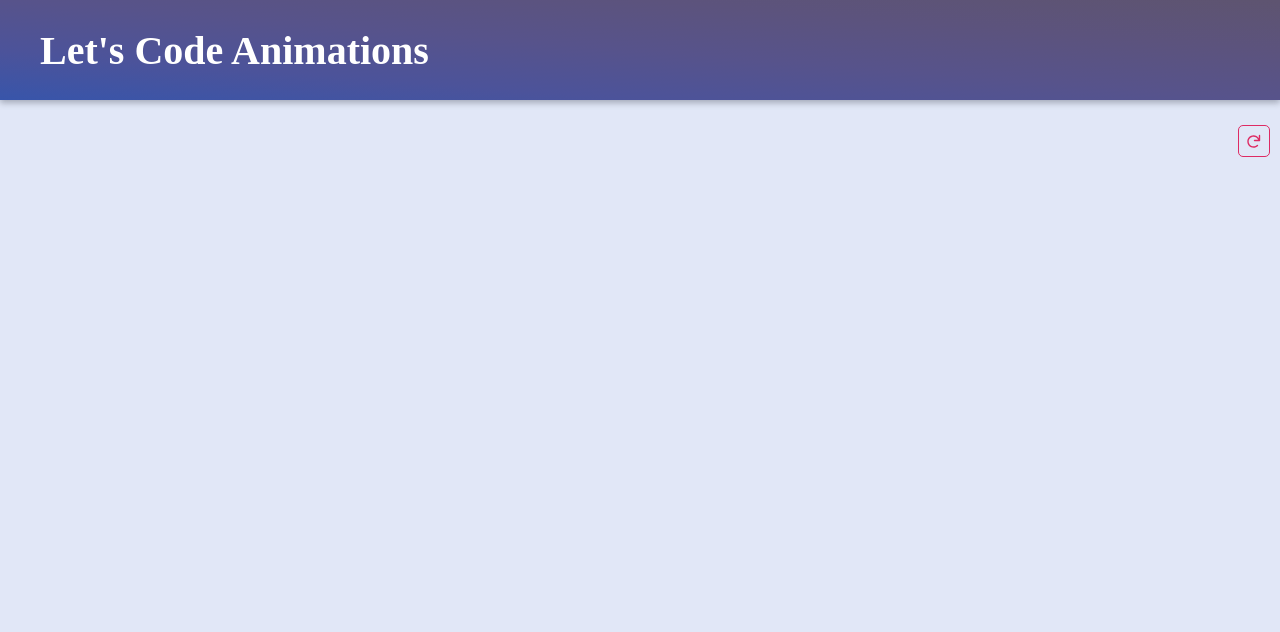
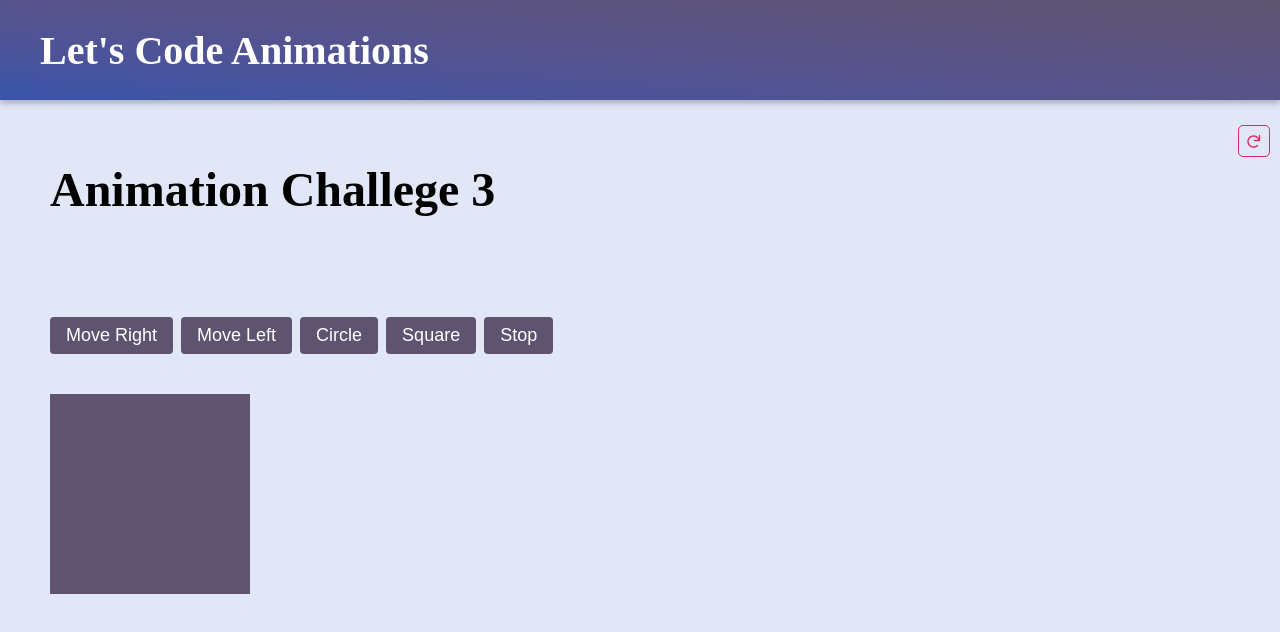
Before and after one commit to smilegupta/animation-made-easy, a React (Create React App) app in the folder animations-in-react/: page /example-5 in a window 1280 px wide. Shown: the top 632 px of the page. Built offline with nearby package versions, Linux system fonts and the light colour scheme.

Commit message:
feat: added animation 5

```diff
--- a/animations-in-react/src/App.js
+++ b/animations-in-react/src/App.js
@@ -7,6 +7,7 @@ import Example1 from "pages/example1";
 import Example2 from "pages/example2";
 import Example3 from "pages/example3";
 import Example4 from "pages/example4";
+import Example5 from "pages/example5";
 import Example6 from "pages/example6";
 import Example7 from "pages/example7";
 import Example8 from "pages/example8";
@@ -27,6 +28,7 @@ function App() {
           <Route path="/example-2" element={<Example2 />} />
           <Route path="/example-3" element={<Example3 />} />
           <Route path="/example-4" element={<Example4 />} />
+          <Route path="/example-5" element={<Example5 />} />
           <Route path="/example-6" element={<Example6 />} />
           <Route path="example-7" element={<Example7 />} />
           <Route path="/example-8" element={<Example8 />} />
--- a/animations-in-react/src/pages/example10/index.jsx
+++ b/animations-in-react/src/pages/example10/index.jsx
@@ -16,6 +16,7 @@ const Example10 = () => {
             onClick={() => {
               setCurrent(current - 1);
             }}
+            className="btn btn-solid-secondary"
           >
             Prev
           </motion.button>
@@ -24,6 +25,7 @@ const Example10 = () => {
             onClick={() => {
               setCurrent(current + 1);
             }}
+            className="btn btn-solid-secondary"
           >
             Next
           </motion.button>
--- a/animations-in-react/src/pages/example10/styles.css
+++ b/animations-in-react/src/pages/example10/styles.css
@@ -14,19 +14,6 @@
   gap: 20px;
 }
 
-button {
-  -webkit-appearance: button;
-  background: var(--secondary-color);
-  color: white;
-  border: none;
-  padding: 14px 28px;
-  border-radius: 20px;
-  font-size: 18px;
-  font-weight: 700;
-  cursor: pointer;
-  width: 150px;
-}
-
 .example10-box {
   width: 300px;
   height: 300px;
--- /dev/null
+++ b/animations-in-react/src/pages/example5/index.jsx
@@ -0,0 +1,81 @@
+import React, { Fragment, useState } from "react";
+import { motion, useAnimation } from "framer-motion";
+
+import "pages/example5/styles.css";
+
+const Example5 = () => {
+  const control = useAnimation();
+
+  return (
+    <Fragment>
+      <h1 className="page-title">Animation Challege 3</h1>
+      <div className="example5-wrapper">
+        <div className="mb-5 pb-5">
+          <button
+            onClick={() => {
+              control.start({
+                x: 800,
+                transition: {
+                  duration: 2,
+                },
+              });
+            }}
+            className="btn btn-solid-secondary mr-2"
+          >
+            Move Right
+          </button>
+          <button
+            className="btn btn-solid-secondary mr-2"
+            onClick={() => {
+              control.start({
+                x: 0,
+                transition: {
+                  duration: 2,
+                },
+              });
+            }}
+          >
+            Move Left
+          </button>
+          <button
+            className="btn btn-solid-secondary mr-2"
+            onClick={() => {
+              control.start({
+                borderRadius: "50%",
+                transition: {
+                  duration: 1,
+                },
+              });
+            }}
+          >
+            Circle
+          </button>
+          <button
+            onClick={() => {
+              control.start({
+                borderRadius: 0,
+                transition: {
+                  duration: 1,
+                },
+              });
+            }}
+            className="btn btn-solid-secondary mr-2"
+          >
+            Square
+          </button>
+          <button
+            onClick={() => {
+              control.stop();
+            }}
+            className="btn btn-solid-secondary mr-2"
+          >
+            Stop
+          </button>
+        </div>
+        <motion.div className="example5-box" animate={control} />
+      </div>
+    </Fragment>
+  );
+};
+
+export default Example5;
--- /dev/null
+++ b/animations-in-react/src/pages/example5/styles.css
@@ -0,0 +1,15 @@
+.example5-wrapper {
+  display: flex;
+  flex-direction: column;
+  justify-content: left;
+  margin-top: 100px;
+  align-items: initial;
+  padding: 0px 50px;
+}
+
+.example5-box {
+  width: 200px;
+  height: 200px;
+  background-color: var(--secondary-color);
+  border-radius: 0;
+}
--- a/animations-in-react/src/pages/example6/index.jsx
+++ b/animations-in-react/src/pages/example6/index.jsx
@@ -8,7 +8,7 @@ const Example6 = () => {
 
   return (
     <Fragment>
-      <h1 className="page-title">Challenge 1</h1>
+      <h1 className="page-title">Animation Challege 1</h1>
       <div className="example6-wrapper">
         <motion.div
           className="example6-box"
```
